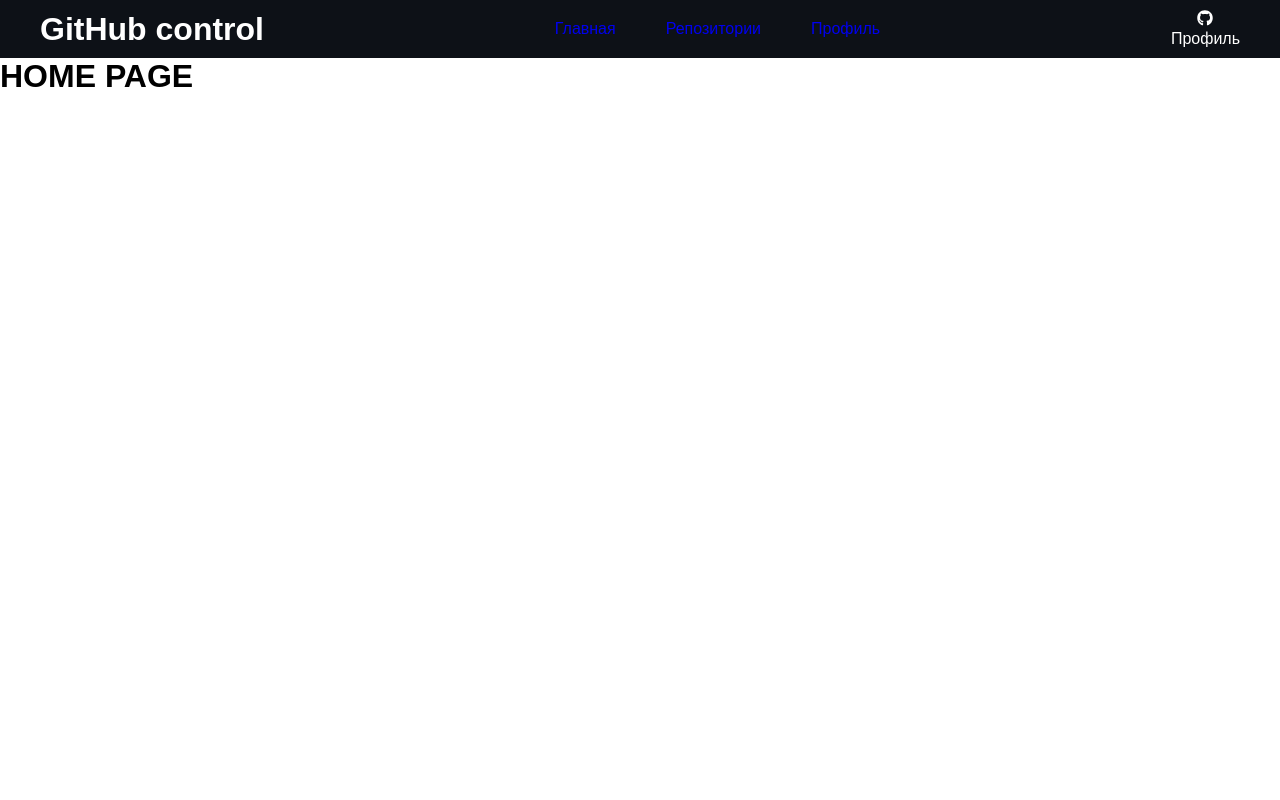
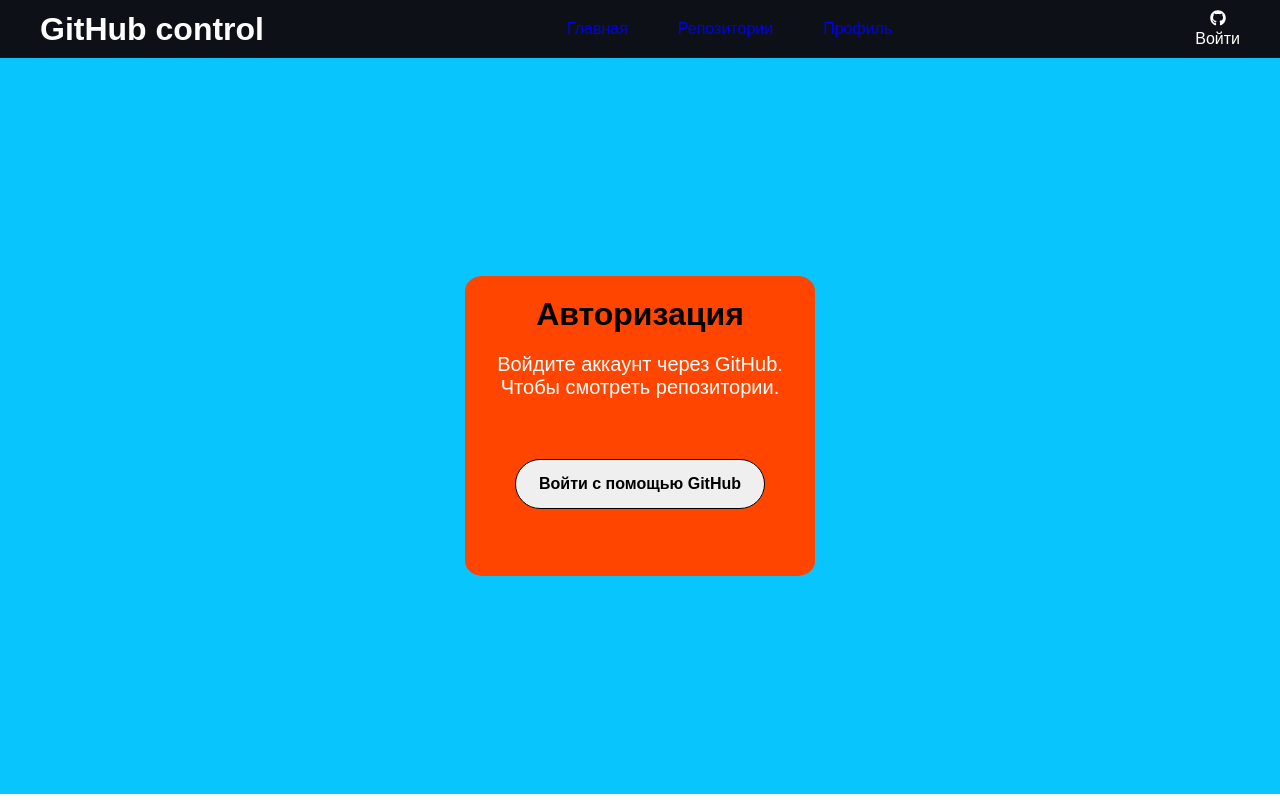
Before and after one commit to edilmazhitov/GitHub-search-u-p, a React (Vite) app: page /login in a window 1280 px wide. Before the commit this address led to /. Built offline with nearby package versions, Linux system fonts and the light colour scheme.

Commit message:
Style Login page

```diff
--- a/src/components/Header/Header.jsx
+++ b/src/components/Header/Header.jsx
@@ -23,11 +23,13 @@
                             </li>
                         </ul>
                     </nav>
-                    <Link className="header__log-out" to={token ? "/profile" : '/login'}>
+                    <Link className="header__log-out" to={token === true ? "/profile" : '/login'}>
                         <FaGithub className='icon'/> <br/>
+                        <span>
                         {
-                            token ? "Профиль" : "Войти"
+                            token === true ? "Профиль" : "Войти"
                         }
+                        </span>
                     </Link>
                 </div>
             </div>
--- a/src/pages/Login/Login.jsx
+++ b/src/pages/Login/Login.jsx
@@ -8,14 +8,22 @@
         window.location.href = `https://github.com/login/oauth/authorize?client_id=${client_id}&redirect_uri=http://localhost:5173/callback&scope=user,repo`;
     }
 
-    if (token) {
-        return <Navigate to='/profile'/>
+    if (token === true) {
+        return <Navigate to='/profile' />
     }
 
     return (
-        <div>
-            <h1>LOGIN PAGE</h1>
-            <button onClick={handleLogin}>Войти с помощью GitHub</button>
+        <div className='login'>
+            <div className="container">
+                <div className="login__block">
+                    <h1 className="login__title">Авторизация</h1>
+                    <p className="login__subtitle">
+                        Войдите аккаунт через GitHub. <br/>
+                        Чтобы смотреть репозитории.
+                    </p>
+                    <button className="login__btn" onClick={handleLogin}>Войти с помощью GitHub</button>
+                </div>
+            </div>
         </div>
     );
 };
--- a/src/pages/Profile/Profile.jsx
+++ b/src/pages/Profile/Profile.jsx
@@ -59,7 +59,7 @@
                                 <span>{user.location === null ? 'Место положение не указано' : user.location}</span>
                             </h2>
                             <div className="profile__line"></div>
-                            <h2 className="profile__bio title">Описани профиля: <span>{user.bio === null ? 'Описание нету' : user.bio}</span>
+                            <h2 className="profile__bio title">Описание профиля: <span>{user.bio === null ? 'Описание нету' : user.bio}</span>
                             </h2>
                             <Link className="profile__link" to={user.html_url}>
                                 Ссылка на профиль в GitHub
--- /dev/null
+++ b/src/styles/pages/Login.scss
@@ -0,0 +1,44 @@
+.login {
+  background-color: #08c5fd;
+  height: 92vh;
+  justify-content: center;
+  align-items: center;
+  display: flex;
+
+  &__block {
+    width: 350px;
+    height: 300px;
+    background-color: orangered;
+    color: black;
+    border-radius: 5%;
+    padding: 20px;
+    text-align: center;
+  }
+
+  &__title {
+    margin-bottom: 20px;
+  }
+
+  &__subtitle {
+    color: white;
+    font-size: 20px;
+    margin-bottom: 60px;
+  }
+
+  &__btn {
+    width: 250px;
+    height: 50px;
+    border-radius: 100px;
+    font-size: 16px;
+    font-weight: 600;
+    color: black;
+    border: 1px solid black;
+    transition: 1s;
+
+    &:hover {
+      color: white;
+      background-color: black;
+      transition: 1s;
+    }
+  }
+}
--- a/src/styles/styles.scss
+++ b/src/styles/styles.scss
@@ -1,4 +1,5 @@
 @use "./pages/Profile";
+@use "./pages/Login";
 
 @use "./components/RepositoriesList";
 @use "./components/Header";
```
Also changed, not shown: 1 other file (tests, documents, lock files or other folders).
